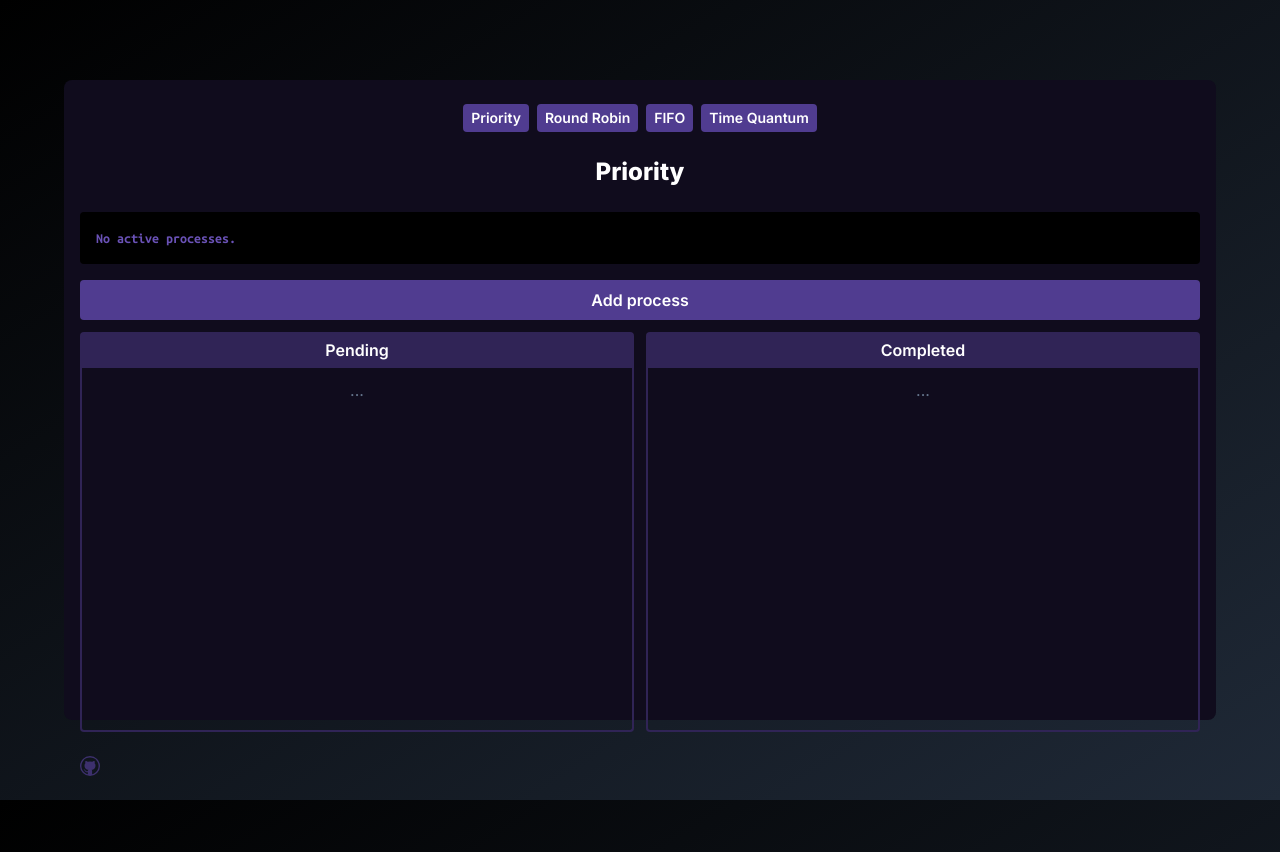
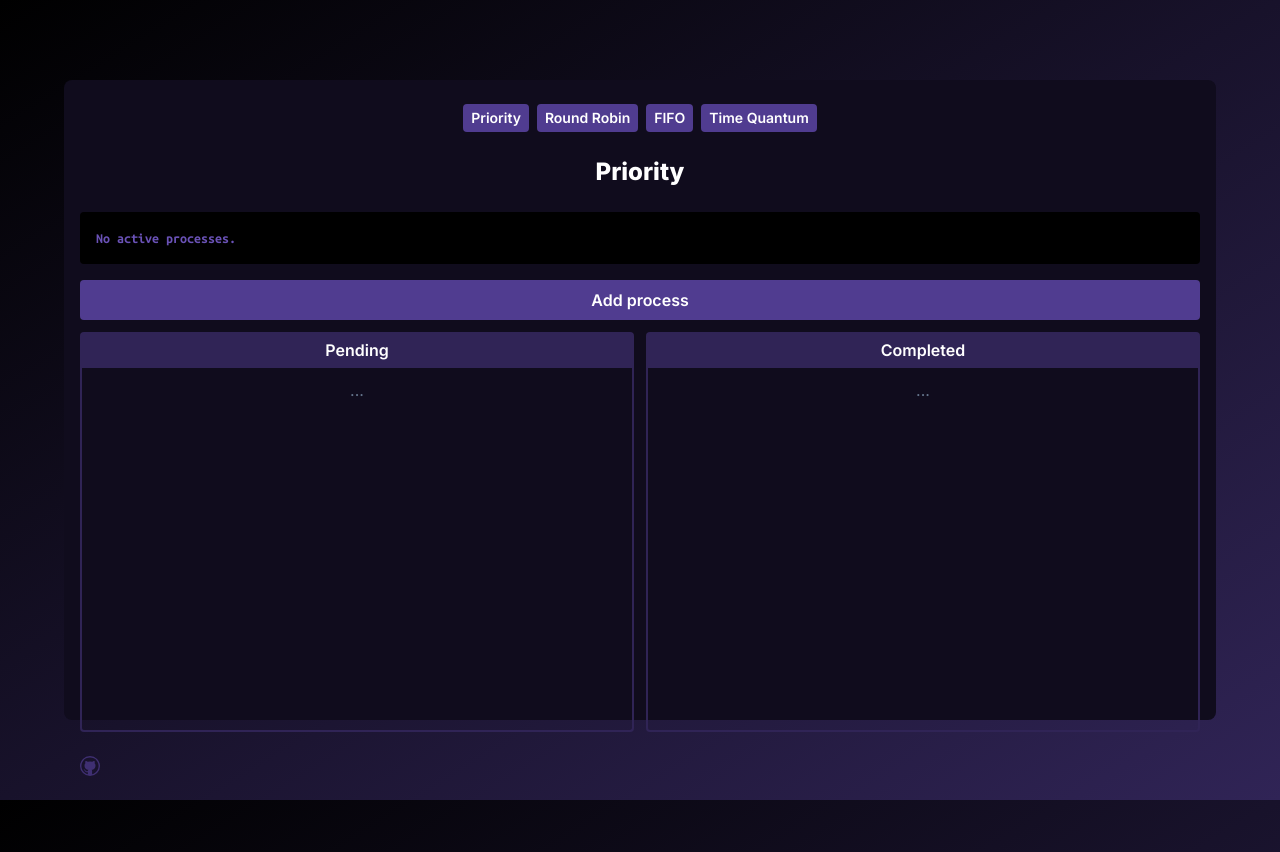
Before and after one commit to devRauLuis/os-scheduling, a React (Vite) app: page /priority-scheduling in a window 1280 px wide. Built offline with nearby package versions, Linux system fonts and the light colour scheme.

Commit message:
Update bg

```diff
--- a/src/App.css
+++ b/src/App.css
@@ -4,7 +4,7 @@ body {
 	background-opacity: 0.35;
 	font-family: 'Inter', sans-serif;
 	/* @apply bg-gradient-to-br from-primary to-secondary; */
-	@apply bg-gradient-to-br from-black to-gray-800 text-white;
+	@apply bg-gradient-to-br from-black to-secondary text-white;
 }
 .scrolling-wrapper {
 	-webkit-overflow-scrolling: touch;
```
